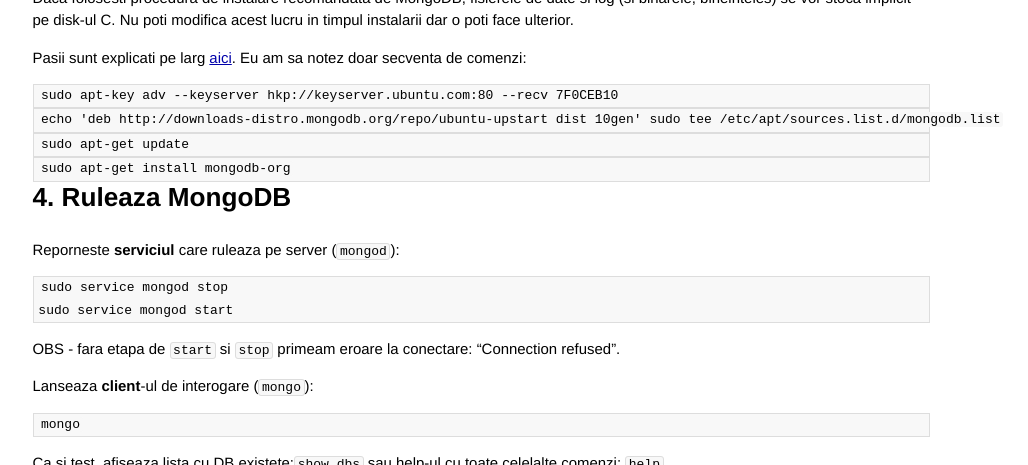
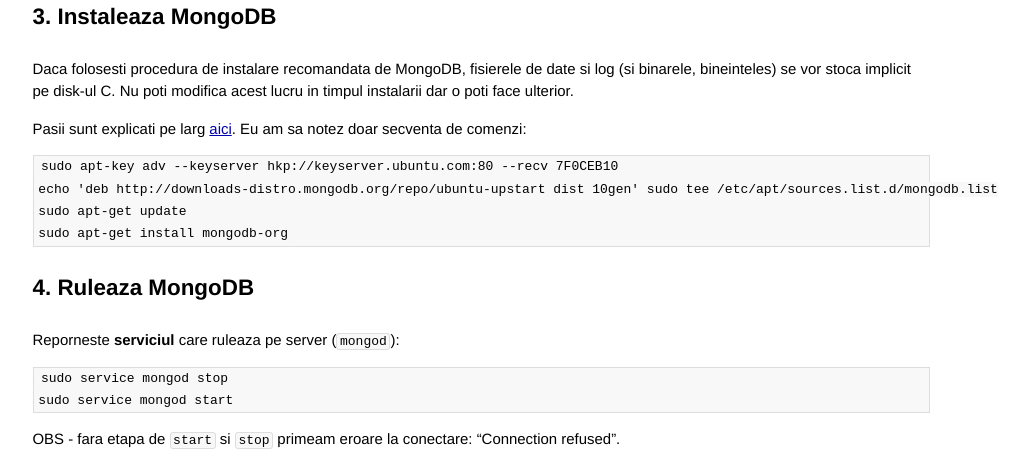
Before and after one commit to lmaran/lmaran.github.io, a Jekyll site: the page built from _posts/2014-09-04-instalare-mongodb-pe-ubuntu-in-azure.md, in a window 1280 px wide and 900 px high, scrolled down 1137 px, cut to the strip 172-637 px from the top of the window. Shown: the whole strip, without its empty margins (159-1187 px from the left). Built offline with Jekyll 4.4.1, drawn with Linux system fonts in a browser that asks for light colours; Markdown is read by kramdown in place of the engine named in the settings; comment, search, counter and statistics services are not loaded.

Commit message:
formatting

````diff
--- a/_posts/2014-09-04-instalare-mongodb-pe-ubuntu-in-azure.md
+++ b/_posts/2014-09-04-instalare-mongodb-pe-ubuntu-in-azure.md
@@ -6,7 +6,7 @@ comments: true
 categories: MongoDB, Ubuntu, Azure
 ---
 
-# Introducere #
+## Introducere ##
 
 Desi cu cunostinte limitate in lumea "Linux", am decis totusi sa gazduiesc MongoDB pe un SO ce functioneaza cu resurse hardware minimale - Ubuntu. Ideia era sa incep cu instanta minima (A0 - 768 MB), urmand sa o upgradez pe masura ce traficul si dimensiunea bazelor de date cresc.
 
@@ -17,7 +17,7 @@ Versiunile instalate:
 - Ubuntu 14.04.1 LTS (release 25.07.2014)
 - MongoDB 2.6.4 (release 11.08.2014)
 
-# 1. Creaza o noua masina virtuala (VM) folosind portalul Azure #
+## 1. Creaza o noua masina virtuala (VM) folosind portalul Azure ##
 
 Pasii ii presupun cunoscuti (detalii [aici](http://azure.microsoft.com/en-us/documentation/articles/virtual-machines-linux-tutorial/)) dar am sa adaug cateva observatii:
 
@@ -27,7 +27,7 @@ Pasii ii presupun cunoscuti (detalii [aici](http://azure.microsoft.com/en-us/doc
 	- modifica valorile porturilor de pe interfetele publice (random)
 	- seteaza ACL pt. fiecare port a.i. sa controlezi adresele IP de pe care poti accesa aceste servicii
 
-# 2. Instaleaza Putty si acceseaza remote masina #
+## 2. Instaleaza Putty si acceseaza remote masina ##
 
 - instaleaza Putty [manual](http://www.chiark.greenend.org.uk/~sgtatham/putty/download.html) sau folosind [Chocolatey](http://chocolatey.org/packages/putty)
 - in fereastra de conectare poti alege:
@@ -38,7 +38,7 @@ Pasii ii presupun cunoscuti (detalii [aici](http://azure.microsoft.com/en-us/doc
 
 ![](https://dl.dropboxusercontent.com/u/43065769/blog/images/2014/09-04-ubuntu1.png)
 
-# 3. Instaleaza MongoDB #
+## 3. Instaleaza MongoDB ##
 
 Daca folosesti procedura de instalare recomandata de MongoDB, fisierele de date si log (si binarele, bineinteles) se vor stoca implicit pe disk-ul C. Nu poti modifica acest lucru in timpul instalarii  dar o poti face ulterior.
 
@@ -46,21 +46,12 @@ Pasii sunt explicati pe larg [aici](http://docs.mongodb.org/manual/tutorial/inst
 
 ```
 sudo apt-key adv --keyserver hkp://keyserver.ubuntu.com:80 --recv 7F0CEB10
-```
-
-```
 echo 'deb http://downloads-distro.mongodb.org/repo/ubuntu-upstart dist 10gen' sudo tee /etc/apt/sources.list.d/mongodb.list
-```
-
-```
 sudo apt-get update
-```
-
-```
 sudo apt-get install mongodb-org
 ```
 
-# 4. Ruleaza MongoDB #
+## 4. Ruleaza MongoDB ##
 
 Reporneste **serviciul** care ruleaza pe server (`mongod`):
 
@@ -81,12 +72,12 @@ Ca si test, afiseaza lista cu DB existete:`show dbs` sau help-ul cu toate celela
 
 ![](https://dl.dropboxusercontent.com/u/43065769/blog/images/2014/09-04-ubuntu2.png)
 
-# 5. Ataseaza un nou disk la VM #
+## 5. Ataseaza un nou disk la VM ##
 
 Se recomanda ca datele si log-urile din Mongo sa stea pe un alt disk decat cel dedicat pt. SO. Asadar, din portalul de Azure se ataseaza masinii un nou disk sub forma unui blob.
 Detalii [aici](http://azure.microsoft.com/en-us/documentation/articles/virtual-machines-linux-tutorial/#attachdisk).
 
-# 6. Partitioneaza, formateaza si monteaza noul disk in Ubuntu #
+## 6. Partitioneaza, formateaza si monteaza noul disk in Ubuntu ##
 
 Am sa prezint in continuare o "compilatie" personala inspirata din mai multe  surse: [doc1](http://azure.microsoft.com/en-us/documentation/articles/virtual-machines-linux-tutorial/), [doc2](https://help.ubuntu.com/community/InstallingANewHardDrive), [doc3](http://docs.mongodb.org/ecosystem/tutorial/install-mongodb-on-linux-in-azure/).
 
@@ -176,7 +167,7 @@ UUID=5e1ccfd5-e58a-456f-a78d-84bb5cb09fea   /media/mongodrive   ext4   defaults
 
  ![](https://dl.dropboxusercontent.com/u/43065769/blog/images/2014/09-04-ubuntu3.png)
 
-# 7. Redirecteaza MongoDB catre noul drive #
+## 7. Redirecteaza MongoDB catre noul drive ##
 
 Doar datele si log-ul. Detalii [aici](http://askubuntu.com/a/257724).
 
@@ -233,6 +224,6 @@ ls -l
 
  - daca acum creezi o DB noua, fisierul aferent va aparea tot in aceast folder, de pe noul disk.
 
-# 8. Concluzie #
+## 8. Concluzie ##
 
 Instalarea si configurarea unei instante de MongoDB nu este la fel de simpla pe Linux ca si pe Windows dar, pentru situatiile in care platesti hosting-ul "din buzunar", merita efortul.
````
